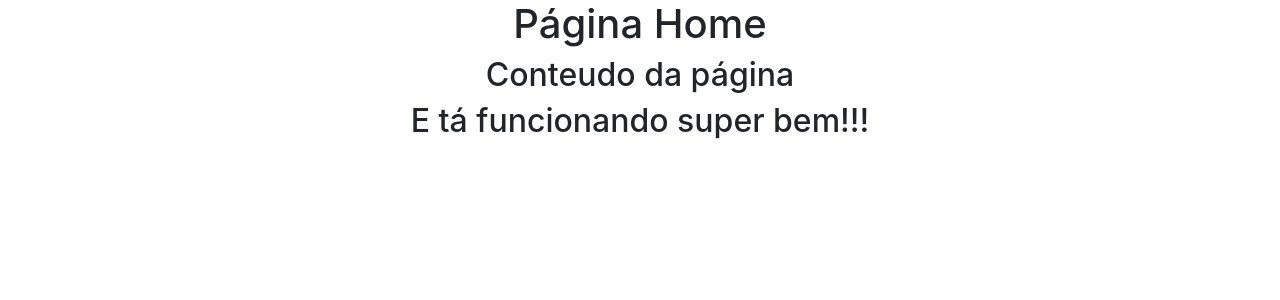
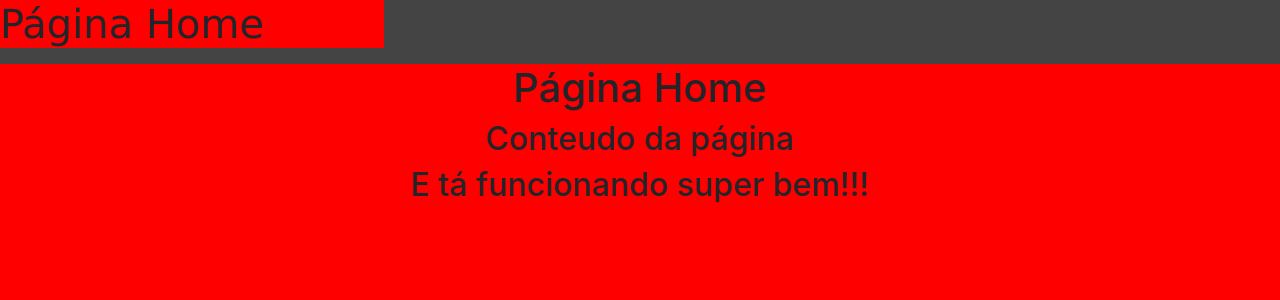
Before and after one commit to GuilhermeCF10/Django_Ecommerce, a Django app: page / in a window 1280 px wide. Shown: the top 300 px of the page. Run offline with Django 4.2, Linux system fonts and the light colour scheme; some libraries are stand-ins or nearby versions.

Commit message:
trying to add css

```diff
--- /dev/null
+++ b/e_commerce/static/css/home/style.css
@@ -0,0 +1,17 @@
+*{
+    background-color: red;
+}
+
+.header{
+    width: 100vw;
+    height: 8vh;
+    background-color: #444;
+}
+
+.header-title{
+    width: 30%;
+}
+
+.header-title-text{
+    font-family:'Lucida Sans', 'Lucida Sans Regular', 'Lucida Grande', 'Lucida Sans Unicode', Geneva, Verdana, sans-serif
+}
--- /dev/null
+++ b/e_commerce/static/js/home/scripts.js
@@ -0,0 +1 @@
+console.log("tudo ok")
--- a/e_commerce/templates/HomePage/index.html
+++ b/e_commerce/templates/HomePage/index.html
@@ -1,10 +1,14 @@
-<!doctype html>
-<html lang="en">
+{% load static %}
+<!DOCTYPE html>
+<html lang="pt">
 
 <head>
     <!-- Required meta tags -->
     <meta charset="utf-8">
     <meta name="viewport" content="width=device-width, initial-scale=1, shrink-to-fit=no">
+
+    <!-- CSS -->
+    <link rel="stylesheet" href="{% static 'css/home/style.css' %}">
 
     <!-- Bootstrap CSS -->
     <link rel="stylesheet" href="https://stackpath.bootstrapcdn.com/bootstrap/4.1.3/css/bootstrap.min.css"
@@ -14,12 +18,20 @@
 </head>
 
 <body>
+    <header class="header">
+        <div class="header-title">
+            <h1 class="header-title-text">{{ title }}</h1>
+        </div>
+    </header>
     <div class='text-center'>
         <h1>{{ title }}</h1>
         <h2>{{ content }}</h2>
         <h2>E tá funcionando super bem!!!</h2>
     </div>
     <!-- Optional JavaScript -->
+    <script src="{% static 'js/home/scripts.js' %}"></script>
+
+
     <!-- jQuery first, then Popper.js, then Bootstrap JS -->
     <script src="https://code.jquery.com/jquery-3.3.1.slim.min.js"
         integrity="sha384-q8i/X+965DzO0rT7abK41JStQIAqVgRVzpbzo5smXKp4YfRvH+8abtTE1Pi6jizo"
```
